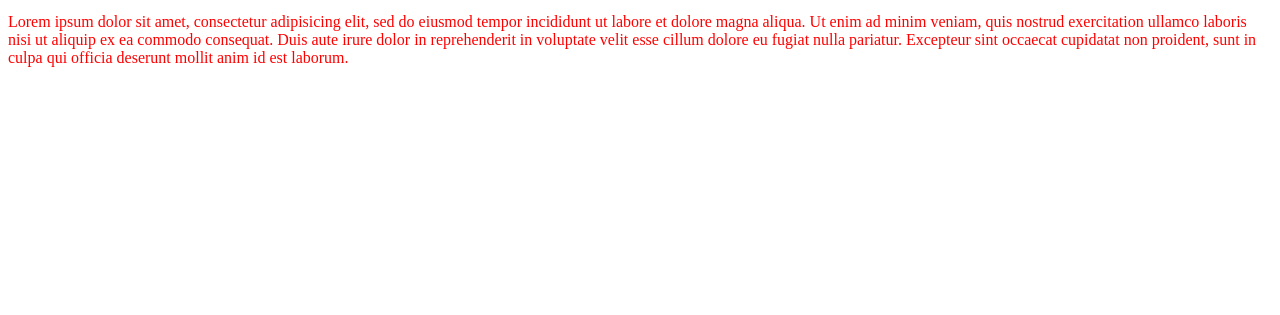
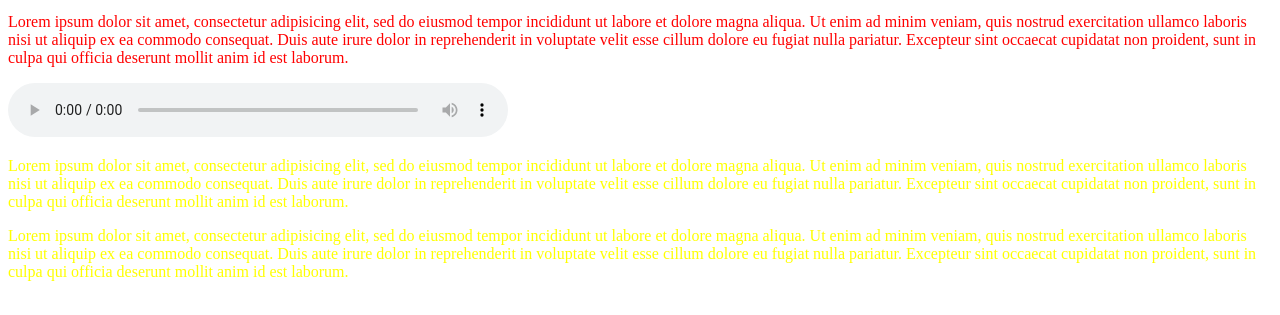
Before and after one commit to pixeltk623/07th_dec_web_development, a plain HTML site: page riddhi patel/media.html in a window 1280 px wide. Shown: the part 447-762 px from the top of the page. Drawn offline with Linux system fonts and the light colour scheme.

Commit message:
Update media.html

```diff
--- a/riddhi patel/media.html
+++ b/riddhi patel/media.html
@@ -59,6 +59,30 @@
 			proident, sunt in culpa qui officia deserunt mollit anim id est laborum.
 	</p>
 
+	     <audio controls autoplay style="width: 500px;">
+		<source src="media/music.mp3" type="audio/mp3">
+	</audio>
+
+	<p>
+		Lorem ipsum dolor sit amet, consectetur adipisicing elit, sed do eiusmod
+			tempor incididunt ut labore et dolore magna aliqua. Ut enim ad minim veniam,
+			quis nostrud exercitation ullamco laboris nisi ut aliquip ex ea commodo
+			consequat. Duis aute irure dolor in reprehenderit in voluptate velit esse
+			cillum dolore eu fugiat nulla pariatur. Excepteur sint occaecat cupidatat non
+			proident, sunt in culpa qui officia deserunt mollit anim id est laborum.
+	</p>
+
+	<p>
+		Lorem ipsum dolor sit amet, consectetur adipisicing elit, sed do eiusmod
+			tempor incididunt ut labore et dolore magna aliqua. Ut enim ad minim veniam,
+			quis nostrud exercitation ullamco laboris nisi ut aliquip ex ea commodo
+			consequat. Duis aute irure dolor in reprehenderit in voluptate velit esse
+			cillum dolore eu fugiat nulla pariatur. Excepteur sint occaecat cupidatat non
+			proident, sunt in culpa qui officia deserunt mollit anim id est laborum.
+	</p>
+
+
+
 
 </body>
 </html>
```
